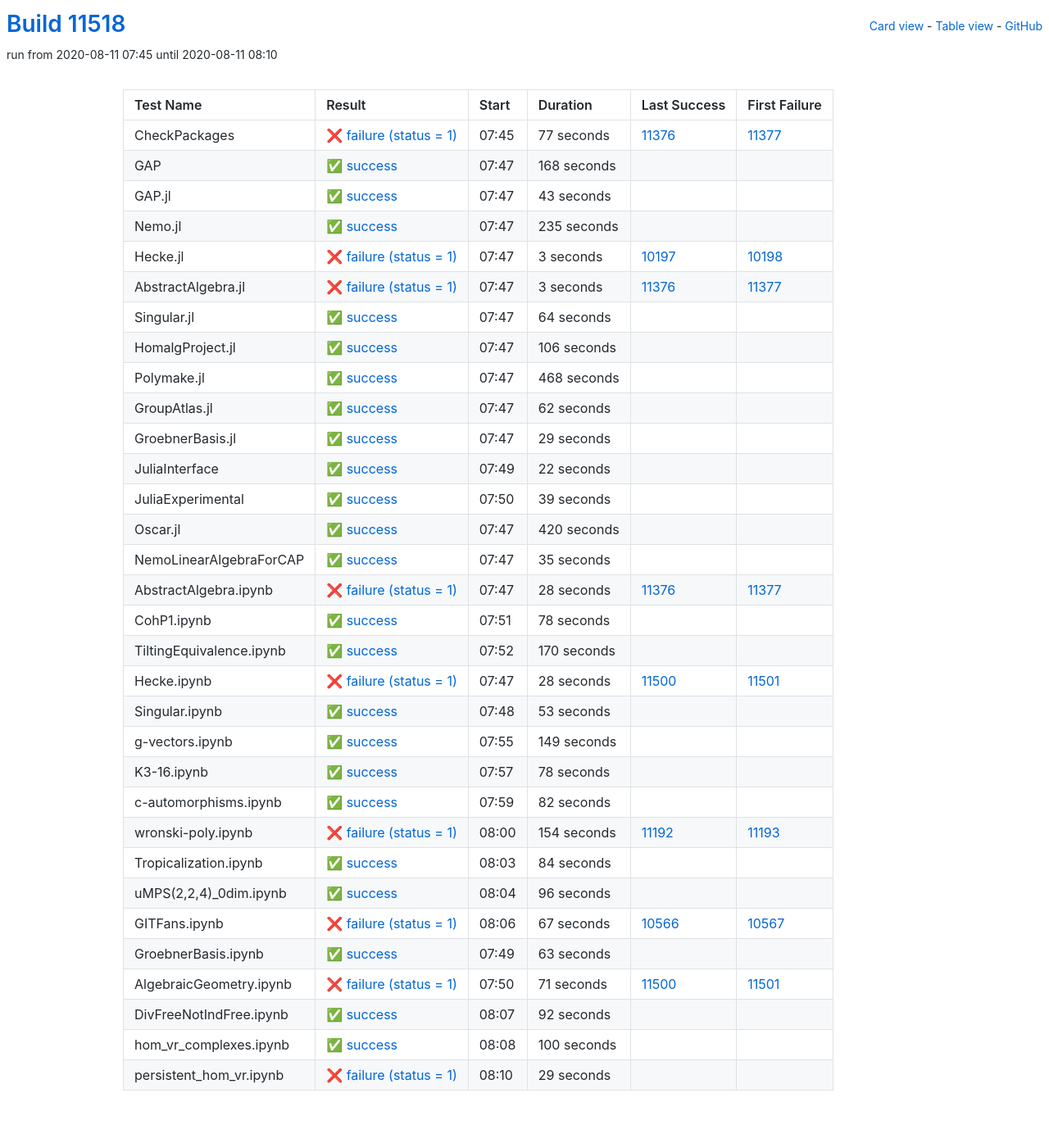
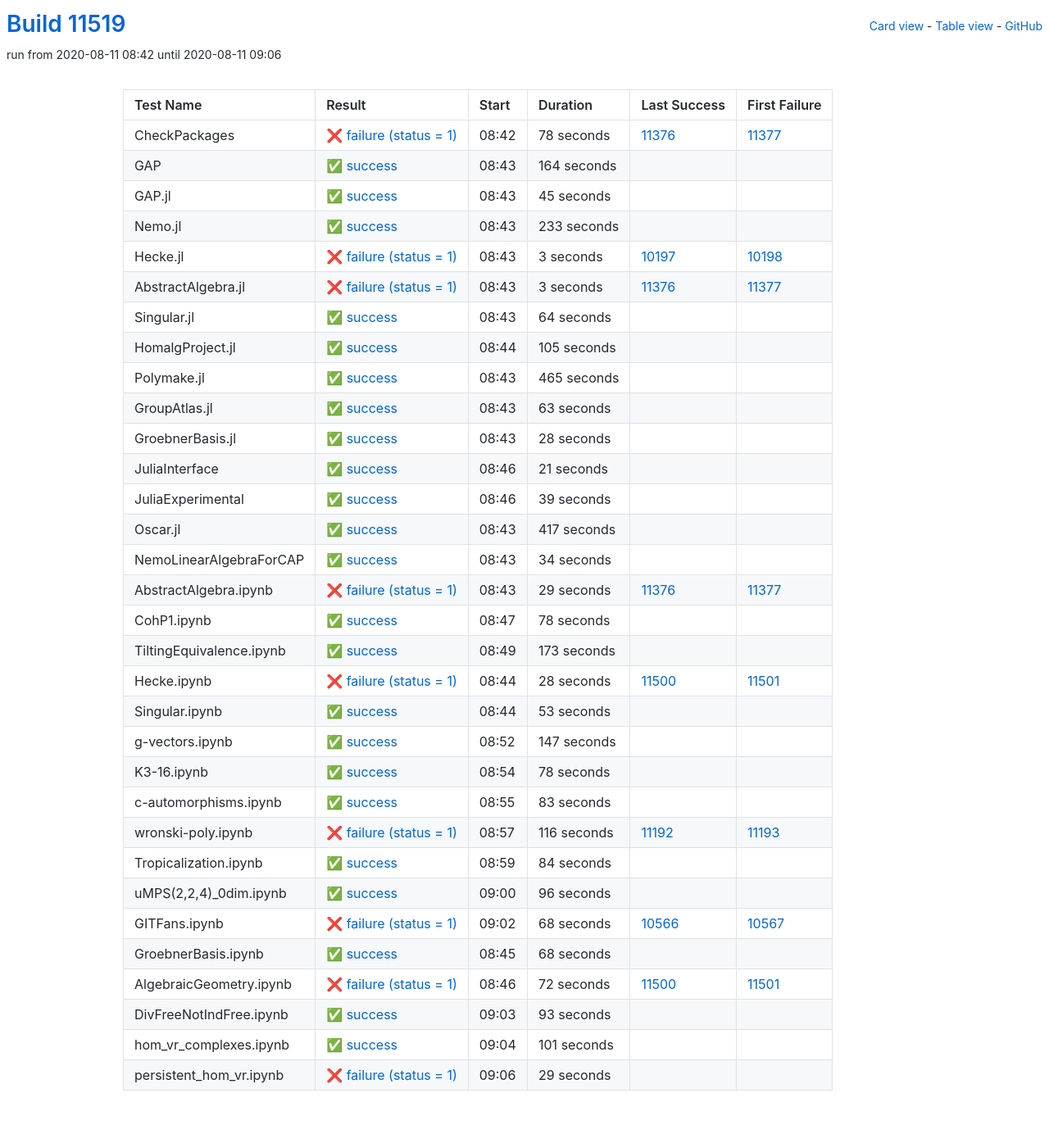
Before and after one commit to oscar-system/oscar-ci-status, a Jekyll site: the page built from table.html, in a window 1280 px wide. Shown: the whole page at 82% size. Built offline with Jekyll 4.4.1, drawn with Linux system fonts in a browser that asks for light colours.

Commit message:
Build #11519

```diff
--- a/_data/ci.yml
+++ b/_data/ci.yml
@@ -1,6 +1,6 @@
 ---
-build: 11518
-build_url: https://oscarci.mathematik.uni-kl.de/job/oscar/11518/
+build: 11519
+build_url: https://oscarci.mathematik.uni-kl.de/job/oscar/11519/
 job: oscar
 organization: oscar-system
 repo: oscar-ci-status
@@ -8,56 +8,56 @@
 tests:
 - name: CheckPackages
   id: checkpackages
-  log: https://oscarci.mathematik.uni-kl.de/job/oscar/11518/artifact/logs/build-11518/CheckPackages.log
-  start: 2020-08-11 07:45
+  log: https://oscarci.mathematik.uni-kl.de/job/oscar/11519/artifact/logs/build-11519/CheckPackages.log
+  start: 2020-08-11 08:42
   success: false
   exitcode: 1
   status: failure
-  duration: 77
+  duration: 78
   last_success: 11376
   last_success_url: https://oscarci.mathematik.uni-kl.de/job/oscar/11376/
   first_failure: 11377
   first_failure_url: https://oscarci.mathematik.uni-kl.de/job/oscar/11377/
 - name: GAP
   id: gap
-  log: https://oscarci.mathematik.uni-kl.de/job/oscar/11518/artifact/logs/build-11518/GAP.log
-  start: 2020-08-11 07:47
+  log: https://oscarci.mathematik.uni-kl.de/job/oscar/11519/artifact/logs/build-11519/GAP.log
+  start: 2020-08-11 08:43
   success: true
   exitcode: 0
   status: success
-  duration: 168
+  duration: 164
   last_success: false
   last_success_url:
   first_failure: false
   first_failure_url:
 - name: GAP.jl
   id: gap-jl
-  log: https://oscarci.mathematik.uni-kl.de/job/oscar/11518/artifact/logs/build-11518/GAP.jl.log
-  start: 2020-08-11 07:47
+  log: https://oscarci.mathematik.uni-kl.de/job/oscar/11519/artifact/logs/build-11519/GAP.jl.log
+  start: 2020-08-11 08:43
   success: true
   exitcode: 0
   status: success
-  duration: 43
+  duration: 45
   last_success: false
   last_success_url:
   first_failure: false
   first_failure_url:
 - name: Nemo.jl
   id: nemo-jl
-  log: https://oscarci.mathematik.uni-kl.de/job/oscar/11518/artifact/logs/build-11518/Nemo.jl.log
-  start: 2020-08-11 07:47
+  log: https://oscarci.mathematik.uni-kl.de/job/oscar/11519/artifact/logs/build-11519/Nemo.jl.log
+  start: 2020-08-11 08:43
   success: true
   exitcode: 0
   status: success
-  duration: 235
+  duration: 233
   last_success: false
   last_success_url:
   first_failure: false
   first_failure_url:
 - name: Hecke.jl
   id: hecke-jl
-  log: https://oscarci.mathematik.uni-kl.de/job/oscar/11518/artifact/logs/build-11518/Hecke.jl.log
-  start: 2020-08-11 07:47
+  log: https://oscarci.mathematik.uni-kl.de/job/oscar/11519/artifact/logs/build-11519/Hecke.jl.log
+  start: 2020-08-11 08:43
   success: false
   exitcode: 1
   status: failure
@@ -68,8 +68,8 @@
   first_failure_url: https://oscarci.mathematik.uni-kl.de/job/oscar/10198/
 - name: AbstractAlgebra.jl
   id: abstractalgebra-jl
-  log: https://oscarci.mathematik.uni-kl.de/job/oscar/11518/artifact/logs/build-11518/AbstractAlgebra.jl.log
-  start: 2020-08-11 07:47
+  log: https://oscarci.mathematik.uni-kl.de/job/oscar/11519/artifact/logs/build-11519/AbstractAlgebra.jl.log
+  start: 2020-08-11 08:43
   success: false
   exitcode: 1
   status: failure
@@ -80,8 +80,8 @@
   first_failure_url: https://oscarci.mathematik.uni-kl.de/job/oscar/11377/
 - name: Singular.jl
   id: singular-jl
-  log: https://oscarci.mathematik.uni-kl.de/job/oscar/11518/artifact/logs/build-11518/Singular.jl.log
-  start: 2020-08-11 07:47
+  log: https://oscarci.mathematik.uni-kl.de/job/oscar/11519/artifact/logs/build-11519/Singular.jl.log
+  start: 2020-08-11 08:43
   success: true
   exitcode: 0
   status: success
@@ -92,68 +92,68 @@
   first_failure_url:
 - name: HomalgProject.jl
   id: homalgproject-jl
-  log: https://oscarci.mathematik.uni-kl.de/job/oscar/11518/artifact/logs/build-11518/HomalgProject.jl.log
-  start: 2020-08-11 07:47
+  log: https://oscarci.mathematik.uni-kl.de/job/oscar/11519/artifact/logs/build-11519/HomalgProject.jl.log
+  start: 2020-08-11 08:44
   success: true
   exitcode: 0
   status: success
-  duration: 106
+  duration: 105
   last_success: false
   last_success_url:
   first_failure: false
   first_failure_url:
 - name: Polymake.jl
   id: polymake-jl
-  log: https://oscarci.mathematik.uni-kl.de/job/oscar/11518/artifact/logs/build-11518/Polymake.jl.log
-  start: 2020-08-11 07:47
+  log: https://oscarci.mathematik.uni-kl.de/job/oscar/11519/artifact/logs/build-11519/Polymake.jl.log
+  start: 2020-08-11 08:43
   success: true
   exitcode: 0
   status: success
-  duration: 468
+  duration: 465
   last_success: false
   last_success_url:
   first_failure: false
   first_failure_url:
 - name: GroupAtlas.jl
   id: groupatlas-jl
-  log: https://oscarci.mathematik.uni-kl.de/job/oscar/11518/artifact/logs/build-11518/GroupAtlas.jl.log
-  start: 2020-08-11 07:47
+  log: https://oscarci.mathematik.uni-kl.de/job/oscar/11519/artifact/logs/build-11519/GroupAtlas.jl.log
+  start: 2020-08-11 08:43
   success: true
   exitcode: 0
   status: success
-  duration: 62
+  duration: 63
   last_success: false
   last_success_url:
   first_failure: false
   first_failure_url:
 - name: GroebnerBasis.jl
   id: groebnerbasis-jl
-  log: https://oscarci.mathematik.uni-kl.de/job/oscar/11518/artifact/logs/build-11518/GroebnerBasis.jl.log
-  start: 2020-08-11 07:47
+  log: https://oscarci.mathematik.uni-kl.de/job/oscar/11519/artifact/logs/build-11519/GroebnerBasis.jl.log
+  start: 2020-08-11 08:43
   success: true
   exitcode: 0
   status: success
-  duration: 29
+  duration: 28
   last_success: false
   last_success_url:
   first_failure: false
   first_failure_url:
 - name: JuliaInterface
   id: juliainterface
-  log: https://oscarci.mathematik.uni-kl.de/job/oscar/11518/artifact/logs/build-11518/JuliaInterface.log
-  start: 2020-08-11 07:49
+  log: https://oscarci.mathematik.uni-kl.de/job/oscar/11519/artifact/logs/build-11519/JuliaInterface.log
+  start: 2020-08-11 08:46
   success: true
   exitcode: 0
   status: success
-  duration: 22
+  duration: 21
   last_success: false
   last_success_url:
   first_failure: false
   first_failure_url:
 - name: JuliaExperimental
   id: juliaexperimental
-  log: https://oscarci.mathematik.uni-kl.de/job/oscar/11518/artifact/logs/build-11518/JuliaExperimental.log
-  start: 2020-08-11 07:50
+  log: https://oscarci.mathematik.uni-kl.de/job/oscar/11519/artifact/logs/build-11519/JuliaExperimental.log
+  start: 2020-08-11 08:46
   success: true
   exitcode: 0
   status: success
@@ -164,44 +164,44 @@
   first_failure_url:
 - name: Oscar.jl
   id: oscar-jl
-  log: https://oscarci.mathematik.uni-kl.de/job/oscar/11518/artifact/logs/build-11518/Oscar.jl.log
-  start: 2020-08-11 07:47
+  log: https://oscarci.mathematik.uni-kl.de/job/oscar/11519/artifact/logs/build-11519/Oscar.jl.log
+  start: 2020-08-11 08:43
   success: true
   exitcode: 0
   status: success
-  duration: 420
+  duration: 417
   last_success: false
   last_success_url:
   first_failure: false
   first_failure_url:
 - name: NemoLinearAlgebraForCAP
   id: nemolinearalgebraforcap
-  log: https://oscarci.mathematik.uni-kl.de/job/oscar/11518/artifact/logs/build-11518/NemoLinearAlgebraForCAP.log
-  start: 2020-08-11 07:47
+  log: https://oscarci.mathematik.uni-kl.de/job/oscar/11519/artifact/logs/build-11519/NemoLinearAlgebraForCAP.log
+  start: 2020-08-11 08:43
   success: true
   exitcode: 0
   status: success
-  duration: 35
+  duration: 34
   last_success: false
   last_success_url:
   first_failure: false
   first_failure_url:
 - name: AbstractAlgebra.ipynb
   id: abstractalgebra-ipynb
-  log: https://oscarci.mathematik.uni-kl.de/job/oscar/11518/artifact/logs/build-11518/AbstractAlgebra.ipynb.log
-  start: 2020-08-11 07:47
+  log: https://oscarci.mathematik.uni-kl.de/job/oscar/11519/artifact/logs/build-11519/AbstractAlgebra.ipynb.log
+  start: 2020-08-11 08:43
   success: false
   exitcode: 1
   status: failure
-  duration: 28
+  duration: 29
   last_success: 11376
   last_success_url: https://oscarci.mathematik.uni-kl.de/job/oscar/11376/
   first_failure: 11377
   first_failure_url: https://oscarci.mathematik.uni-kl.de/job/oscar/11377/
 - name: CohP1.ipynb
   id: cohp1-ipynb
-  log: https://oscarci.mathematik.uni-kl.de/job/oscar/11518/artifact/logs/build-11518/CohP1.ipynb.log
-  start: 2020-08-11 07:51
+  log: https://oscarci.mathematik.uni-kl.de/job/oscar/11519/artifact/logs/build-11519/CohP1.ipynb.log
+  start: 2020-08-11 08:47
   success: true
   exitcode: 0
   status: success
@@ -212,20 +212,20 @@
   first_failure_url:
 - name: TiltingEquivalence.ipynb
   id: tiltingequivalence-ipynb
-  log: https://oscarci.mathematik.uni-kl.de/job/oscar/11518/artifact/logs/build-11518/TiltingEquivalence.ipynb.log
-  start: 2020-08-11 07:52
+  log: https://oscarci.mathematik.uni-kl.de/job/oscar/11519/artifact/logs/build-11519/TiltingEquivalence.ipynb.log
+  start: 2020-08-11 08:49
   success: true
   exitcode: 0
   status: success
-  duration: 170
+  duration: 173
   last_success: false
   last_success_url:
   first_failure: false
   first_failure_url:
 - name: Hecke.ipynb
   id: hecke-ipynb
-  log: https://oscarci.mathematik.uni-kl.de/job/oscar/11518/artifact/logs/build-11518/Hecke.ipynb.log
-  start: 2020-08-11 07:47
+  log: https://oscarci.mathematik.uni-kl.de/job/oscar/11519/artifact/logs/build-11519/Hecke.ipynb.log
+  start: 2020-08-11 08:44
   success: false
   exitcode: 1
   status: failure
@@ -236,8 +236,8 @@
   first_failure_url: https://oscarci.mathematik.uni-kl.de/job/oscar/11501/
 - name: Singular.ipynb
   id: singular-ipynb
-  log: https://oscarci.mathematik.uni-kl.de/job/oscar/11518/artifact/logs/build-11518/Singular.ipynb.log
-  start: 2020-08-11 07:48
+  log: https://oscarci.mathematik.uni-kl.de/job/oscar/11519/artifact/logs/build-11519/Singular.ipynb.log
+  start: 2020-08-11 08:44
   success: true
   exitcode: 0
   status: success
@@ -248,20 +248,20 @@
   first_failure_url:
 - name: g-vectors.ipynb
   id: g-vectors-ipynb
-  log: https://oscarci.mathematik.uni-kl.de/job/oscar/11518/artifact/logs/build-11518/g-vectors.ipynb.log
-  start: 2020-08-11 07:55
+  log: https://oscarci.mathematik.uni-kl.de/job/oscar/11519/artifact/logs/build-11519/g-vectors.ipynb.log
+  start: 2020-08-11 08:52
   success: true
   exitcode: 0
   status: success
-  duration: 149
+  duration: 147
   last_success: false
   last_success_url:
   first_failure: false
   first_failure_url:
 - name: K3-16.ipynb
   id: k3-16-ipynb
-  log: https://oscarci.mathematik.uni-kl.de/job/oscar/11518/artifact/logs/build-11518/K3-16.ipynb.log
-  start: 2020-08-11 07:57
+  log: https://oscarci.mathematik.uni-kl.de/job/oscar/11519/artifact/logs/build-11519/K3-16.ipynb.log
+  start: 2020-08-11 08:54
   success: true
   exitcode: 0
   status: success
@@ -272,32 +272,32 @@
   first_failure_url:
 - name: c-automorphisms.ipynb
   id: c-automorphisms-ipynb
-  log: https://oscarci.mathematik.uni-kl.de/job/oscar/11518/artifact/logs/build-11518/c-automorphisms.ipynb.log
-  start: 2020-08-11 07:59
+  log: https://oscarci.mathematik.uni-kl.de/job/oscar/11519/artifact/logs/build-11519/c-automorphisms.ipynb.log
+  start: 2020-08-11 08:55
   success: true
   exitcode: 0
   status: success
-  duration: 82
+  duration: 83
   last_success: false
   last_success_url:
   first_failure: false
   first_failure_url:
 - name: wronski-poly.ipynb
   id: wronski-poly-ipynb
-  log: https://oscarci.mathematik.uni-kl.de/job/oscar/11518/artifact/logs/build-11518/wronski-poly.ipynb.log
-  start: 2020-08-11 08:00
+  log: https://oscarci.mathematik.uni-kl.de/job/oscar/11519/artifact/logs/build-11519/wronski-poly.ipynb.log
+  start: 2020-08-11 08:57
   success: false
   exitcode: 1
   status: failure
-  duration: 154
+  duration: 116
   last_success: 11192
   last_success_url: https://oscarci.mathematik.uni-kl.de/job/oscar/11192/
   first_failure: 11193
   first_failure_url: https://oscarci.mathematik.uni-kl.de/job/oscar/11193/
 - name: Tropicalization.ipynb
   id: tropicalization-ipynb
-  log: https://oscarci.mathematik.uni-kl.de/job/oscar/11518/artifact/logs/build-11518/Tropicalization.ipynb.log
-  start: 2020-08-11 08:03
+  log: https://oscarci.mathematik.uni-kl.de/job/oscar/11519/artifact/logs/build-11519/Tropicalization.ipynb.log
+  start: 2020-08-11 08:59
   success: true
   exitcode: 0
   status: success
@@ -308,8 +308,8 @@
   first_failure_url:
 - name: uMPS(2,2,4)_0dim.ipynb
   id: umps-2-2-4-0dim-ipynb
-  log: https://oscarci.mathematik.uni-kl.de/job/oscar/11518/artifact/logs/build-11518/uMPS-2-2-4-_0dim.ipynb.log
-  start: 2020-08-11 08:04
+  log: https://oscarci.mathematik.uni-kl.de/job/oscar/11519/artifact/logs/build-11519/uMPS-2-2-4-_0dim.ipynb.log
+  start: 2020-08-11 09:00
   success: true
   exitcode: 0
   status: success
@@ -320,68 +320,68 @@
   first_failure_url:
 - name: GITFans.ipynb
   id: gitfans-ipynb
-  log: https://oscarci.mathematik.uni-kl.de/job/oscar/11518/artifact/logs/build-11518/GITFans.ipynb.log
-  start: 2020-08-11 08:06
+  log: https://oscarci.mathematik.uni-kl.de/job/oscar/11519/artifact/logs/build-11519/GITFans.ipynb.log
+  start: 2020-08-11 09:02
   success: false
   exitcode: 1
   status: failure
-  duration: 67
+  duration: 68
   last_success: 10566
   last_success_url: https://oscarci.mathematik.uni-kl.de/job/oscar/10566/
   first_failure: 10567
   first_failure_url: https://oscarci.mathematik.uni-kl.de/job/oscar/10567/
 - name: GroebnerBasis.ipynb
   id: groebnerbasis-ipynb
-  log: https://oscarci.mathematik.uni-kl.de/job/oscar/11518/artifact/logs/build-11518/GroebnerBasis.ipynb.log
-  start: 2020-08-11 07:49
+  log: https://oscarci.mathematik.uni-kl.de/job/oscar/11519/artifact/logs/build-11519/GroebnerBasis.ipynb.log
+  start: 2020-08-11 08:45
   success: true
   exitcode: 0
   status: success
-  duration: 63
+  duration: 68
   last_success: false
   last_success_url:
   first_failure: false
   first_failure_url:
 - name: AlgebraicGeometry.ipynb
   id: algebraicgeometry-ipynb
-  log: https://oscarci.mathematik.uni-kl.de/job/oscar/11518/artifact/logs/build-11518/AlgebraicGeometry.ipynb.log
-  start: 2020-08-11 07:50
+  log: https://oscarci.mathematik.uni-kl.de/job/oscar/11519/artifact/logs/build-11519/AlgebraicGeometry.ipynb.log
+  start: 2020-08-11 08:46
   success: false
   exitcode: 1
   status: failure
-  duration: 71
+  duration: 72
   last_success: 11500
   last_success_url: https://oscarci.mathematik.uni-kl.de/job/oscar/11500/
   first_failure: 11501
   first_failure_url: https://oscarci.mathematik.uni-kl.de/job/oscar/11501/
 - name: DivFreeNotIndFree.ipynb
   id: divfreenotindfree-ipynb
-  log: https://oscarci.mathematik.uni-kl.de/job/oscar/11518/artifact/logs/build-11518/DivFreeNotIndFree.ipynb.log
-  start: 2020-08-11 08:07
+  log: https://oscarci.mathematik.uni-kl.de/job/oscar/11519/artifact/logs/build-11519/DivFreeNotIndFree.ipynb.log
+  start: 2020-08-11 09:03
   success: true
   exitcode: 0
   status: success
-  duration: 92
+  duration: 93
   last_success: false
   last_success_url:
   first_failure: false
   first_failure_url:
 - name: hom_vr_complexes.ipynb
   id: hom-vr-complexes-ipynb
-  log: https://oscarci.mathematik.uni-kl.de/job/oscar/11518/artifact/logs/build-11518/hom_vr_complexes.ipynb.log
-  start: 2020-08-11 08:08
+  log: https://oscarci.mathematik.uni-kl.de/job/oscar/11519/artifact/logs/build-11519/hom_vr_complexes.ipynb.log
+  start: 2020-08-11 09:04
   success: true
   exitcode: 0
   status: success
-  duration: 100
+  duration: 101
   last_success: false
   last_success_url:
   first_failure: false
   first_failure_url:
 - name: persistent_hom_vr.ipynb
   id: persistent-hom-vr-ipynb
-  log: https://oscarci.mathematik.uni-kl.de/job/oscar/11518/artifact/logs/build-11518/persistent_hom_vr.ipynb.log
-  start: 2020-08-11 08:10
+  log: https://oscarci.mathematik.uni-kl.de/job/oscar/11519/artifact/logs/build-11519/persistent_hom_vr.ipynb.log
+  start: 2020-08-11 09:06
   success: false
   exitcode: 1
   status: failure
```
Also changed, not shown: README.md.
